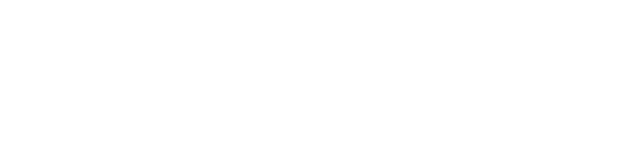
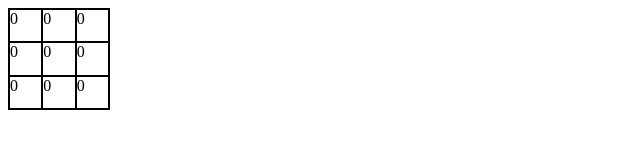
Before and after one commit to elefantflan/project-tic-tac-toe, a plain HTML site: page index.html in a window 1280 px wide. Shown: the whole page, without its empty margins (0-640 px from the left). Drawn offline with Linux system fonts and the light colour scheme.

Commit message:
constructor object to create tiles for board

```diff
--- a/script.js
+++ b/script.js
@@ -1,9 +1,29 @@
+//General
+const body = document.body;
 // Array
 const mark = [0, 0, 0,
               0, 0, 0,
               0, 0, 0]
 
 //Obj
-function Tile(mark){
-    this.mark = mark;
+const Tile = function (mark){
+    this.mark=mark;
 }
+
+//Board
+const board = document.createElement('div');
+board.className='board';
+body.append(board);
+
+//Individual Tile
+function createTiles(){
+    for(i=0;i<9;i++){
+        const div = document.createElement('div');
+        div.className = `div ${i}`;
+        const tile = new Tile(mark[i]);
+        div.append(tile.mark);
+        board.append(div);
+    }
+}
+
+createTiles();
--- a/style.css
+++ b/style.css
@@ -9,10 +9,10 @@
     border:1px solid black;
 }
 
-.tile{
+.div{
     border:1px solid black;
 }
 
-.tile:hover{
+.div:hover{
     background-color: #eeeeee;
 }
```
